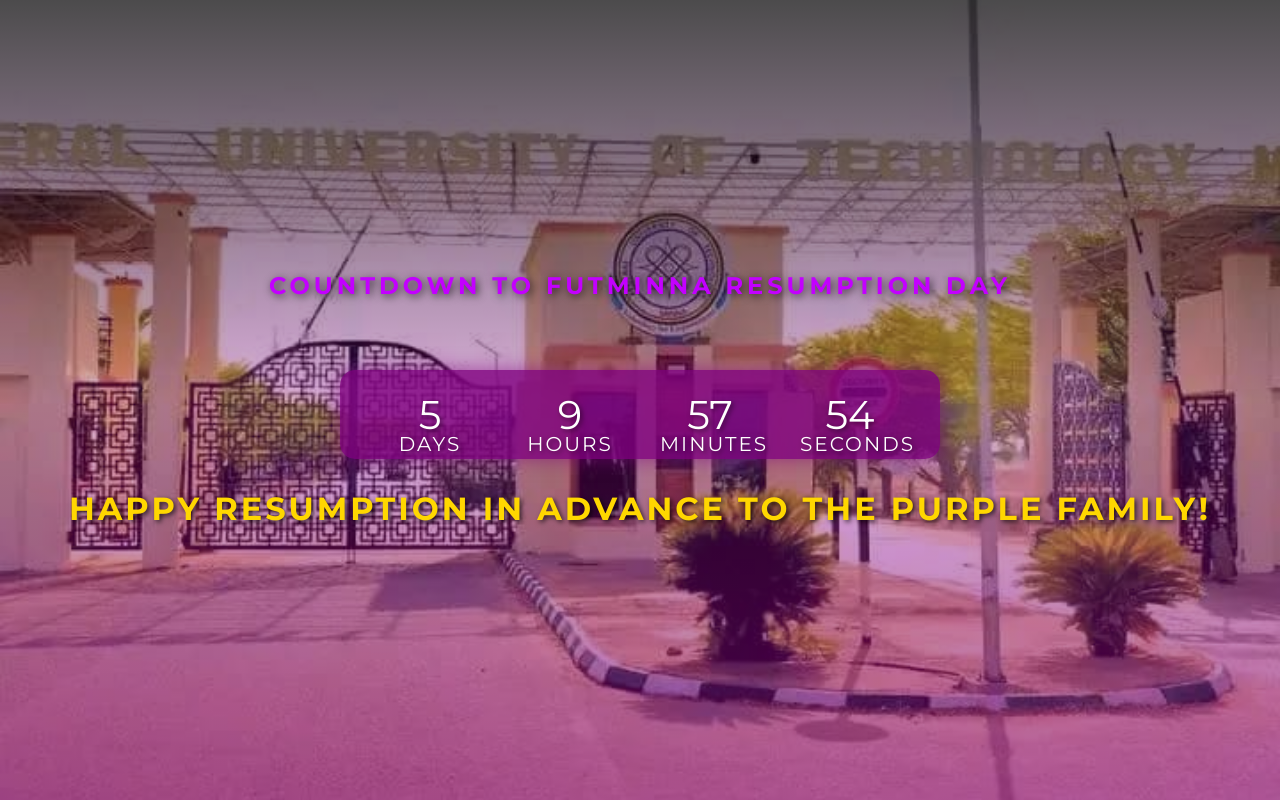
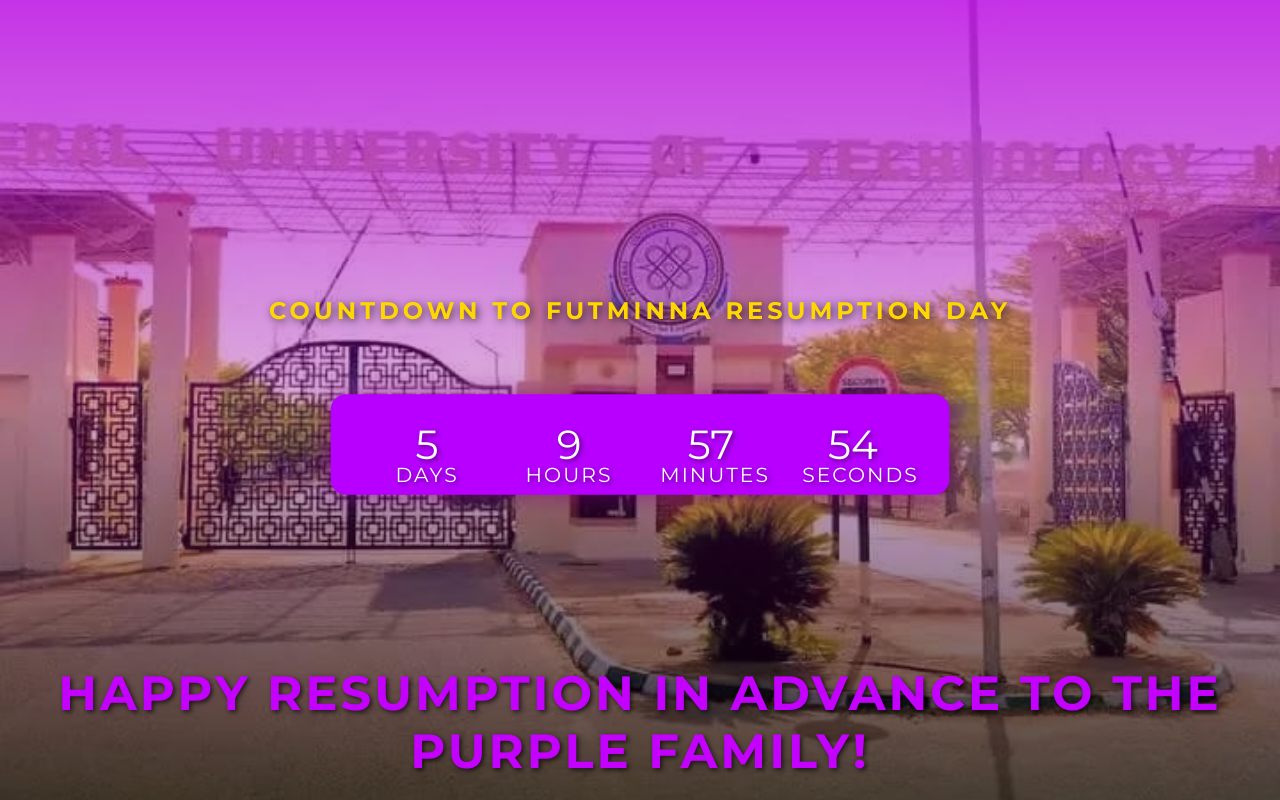
Before and after one commit to johzua/countdown-timer, a plain HTML site: page index.html in a window 1280 px wide. Drawn offline with Linux system fonts and the light colour scheme.

Commit message:
style.css

```diff
--- a/style.css
+++ b/style.css
@@ -9,9 +9,9 @@
    justify-content: center;
    font-family: 'Montserrat', sans-serif;
    background:linear-gradient(
-      rgba(0, 0, 0, 0.7),
-      rgba(128, 0, 128, 0.3),
-      rgba(128, 0, 128, 0.6)
+      rgba(183, 0, 225, 0.8),
+      rgba(139, 2, 139, 0.3),
+      rgba(0, 0, 0, 0.7)
     ),
      url('./images/futminna gate.jpg') no-repeat center center/cover;
    color: white;
@@ -19,7 +19,7 @@
 }
 
 h2 {
-   color: #c300ff;
+   color: #ffd700;
    text-align: center;
    text-transform: uppercase;
    letter-spacing: 4px;
@@ -36,15 +36,15 @@
 
 .countdown {
    margin: 30px;
-   background-color: rgba(128, 0, 128, 0.8);
-   padding: 20px;
+   background-color: rgb(183, 0, 255);
+   padding: 25px;
    border-radius: 15px;
    display: flex;
    justify-content: center;
    align-items: center;
-   box-shadow: 0px 8px 15px rgba(0, 0, 0, 0.3);
+   box-shadow: 0px 8px 15px rgba(212, 200, 200, 0.3);
    position: relative;
-   animation: pulse-purple 5s infinite;
+   animation: pulse-purple 7s infinite;
 }
 
 .countdown div {
@@ -90,14 +90,17 @@
 }
 
 .greeting {
-   font-size: 2em;
+   font-size: 3em;
    font-weight: bold;
-   color: #ffd700;
+   color: hsl(286, 100%, 50%);
    text-align: center;
-   margin-bottom: 20px;
+   margin-top: 20px;
    text-shadow: 2px 2px 5px rgba(0, 0, 0, 0.7);
    letter-spacing: 3px;
    text-transform: uppercase;
+   position: absolute;
+   bottom: 20px;
+   width: 100%;
 }
 
 
```
